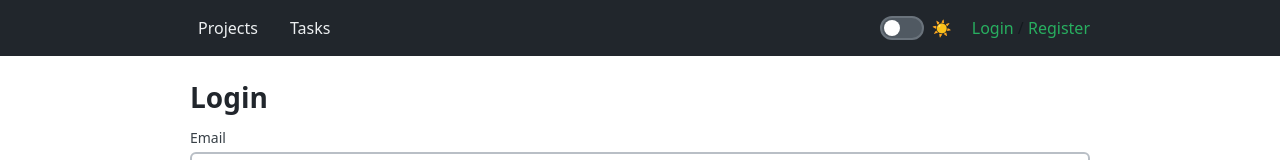
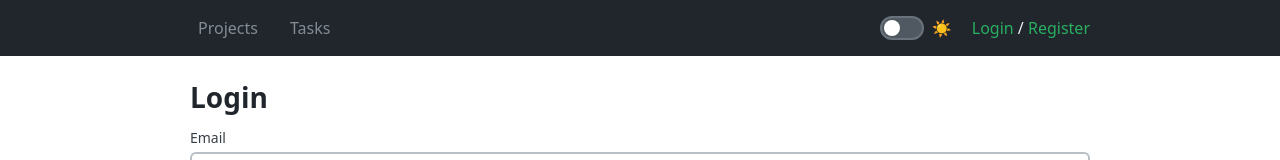
Before and after one commit to dylanmckay04/project_management_api, a React (Vite) app in the folder frontend/: page /login in a window 1280 px wide. Shown: the top 160 px of the page. Built offline with nearby package versions, Linux system fonts and the light colour scheme; no server answers.

Commit message:
Adjust heading contrast for light / dark mode

```diff
--- a/frontend/src/styles.css
+++ b/frontend/src/styles.css
@@ -412,7 +412,7 @@ button:disabled {
 }
 
 .nav-links a {
-  color: var(--color-gray-100);
+  color: var(--color-gray-400);
   font-weight: 500;
   padding: var(--spacing-xs) var(--spacing-sm);
   border-radius: var(--radius-sm);
@@ -428,6 +428,7 @@ button:disabled {
   display: flex;
   align-items: center;
   gap: var(--spacing-lg);
+  color: var(--color-gray-100);
 }
 
 .user-name {
@@ -629,6 +630,10 @@ button:disabled {
   border-bottom: 1px solid var(--color-border);
 }
 
+[data-theme="dark"] .header-right {
+  color: var(--color-gray-700);
+}
+
 [data-theme="dark"] .modal {
   background-color: hsl(210, 15%, 14%);
   border-color: var(--color-border-strong);
```
